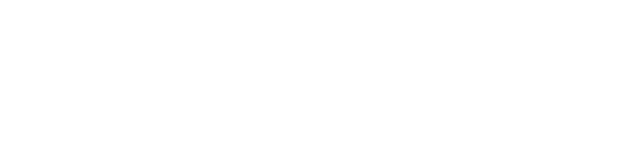
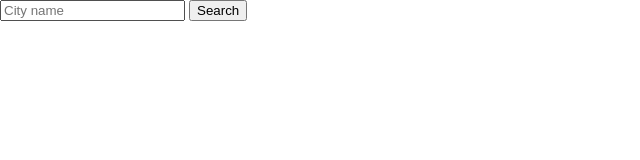
Before and after one commit to martinezdylanok/Weather-app-project, a website: page index.html in a window 1280 px wide. Shown: the whole page, without its empty margins (0-640 px from the left). Drawn offline with Linux system fonts and the light colour scheme.

Commit message:
feat(form element)
A new form element was added inside the body, with a text input and a submit button.

```diff
--- a/index.html
+++ b/index.html
@@ -8,6 +8,9 @@
    <title>Weather App Project</title>
 </head>
 <body>
-
+   <form>
+      <input type="text" name="text" id="text" placeholder="City name">
+      <button>Search</button>
+   </form>
 </body>
 </html>
```
